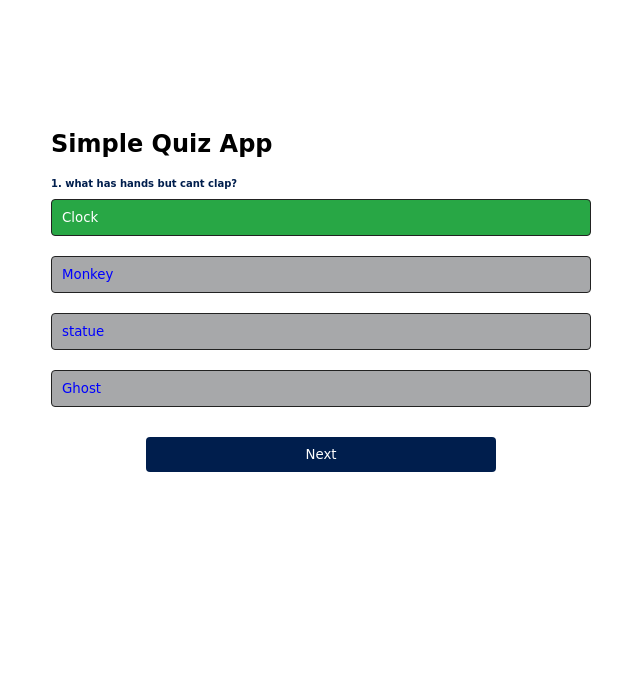
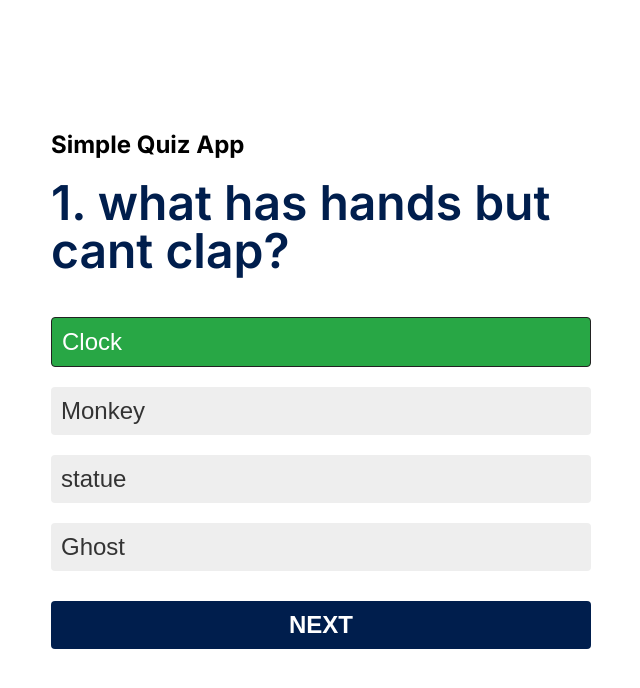
Before and after one commit to Ritzy-eg/Online-Quiz-App, a plain HTML site: page index.html in a window 1280 px wide. Both pictures are taken after a click on the button "Clock". Shown: the whole page, without its empty margins (319-959 px from the left). Drawn offline with Linux system fonts and the light colour scheme.

Commit message:
updated the ui

```diff
--- a/style.css
+++ b/style.css
@@ -1,11 +1,13 @@
+@import url('https://fonts.googleapis.com/css2?family=Inter:ital,opsz,wght@0,14..32,100..900;1,14..32,100..900&display=swap');
 *{
     margin: 0;
     padding: 0;
-    font-family:"Brush Script", cursive;
     box-sizing: border-box;
 }
+
 body{
     background: #FFFACD (Lemon Chiffon);
+    font-family: "Inter";
 }
 
 .app{
@@ -33,16 +35,17 @@ body{
     font-weight:600;
 }
 .btn{
-    background:#a7a8aa;
-    color:#0000ff;
-    font-weight:500;
+    background:#eee;
+    color:#333;
+    font-weight:300;
     width: 100%;
-    border: 1px solid #222;
+    border: 0;
     padding:10px;
     margin:10px 0;
     text-align:left;
     border-radius:4px;
     cursor:pointer;
+    font-size: 24px;
     transition:all 0.3s;
 }
 .btn:hovernot([disabled]){
@@ -57,14 +60,16 @@ body{
 #next-btn{
     background:#001e4d;
     color:#fff;
-    font-weight: 500;
-    width:350px;
+    font-weight: 700;
+    text-transform: uppercase;
+    width:100%;
     border:0;
     padding:10px;
     margin:20px auto 0;
     border-radius:4px;
     cursor:pointer;
     display:none;
+    font-size: 24px;
 }
 .correct{
     background:#28a745;
@@ -90,3 +95,8 @@ body{
     border-radius:4px;
     cursor:pointer;
 }
+#question {
+    font-size: 48px;
+    margin-bottom: 2rem;
+    line-height: 1;
+}
```
